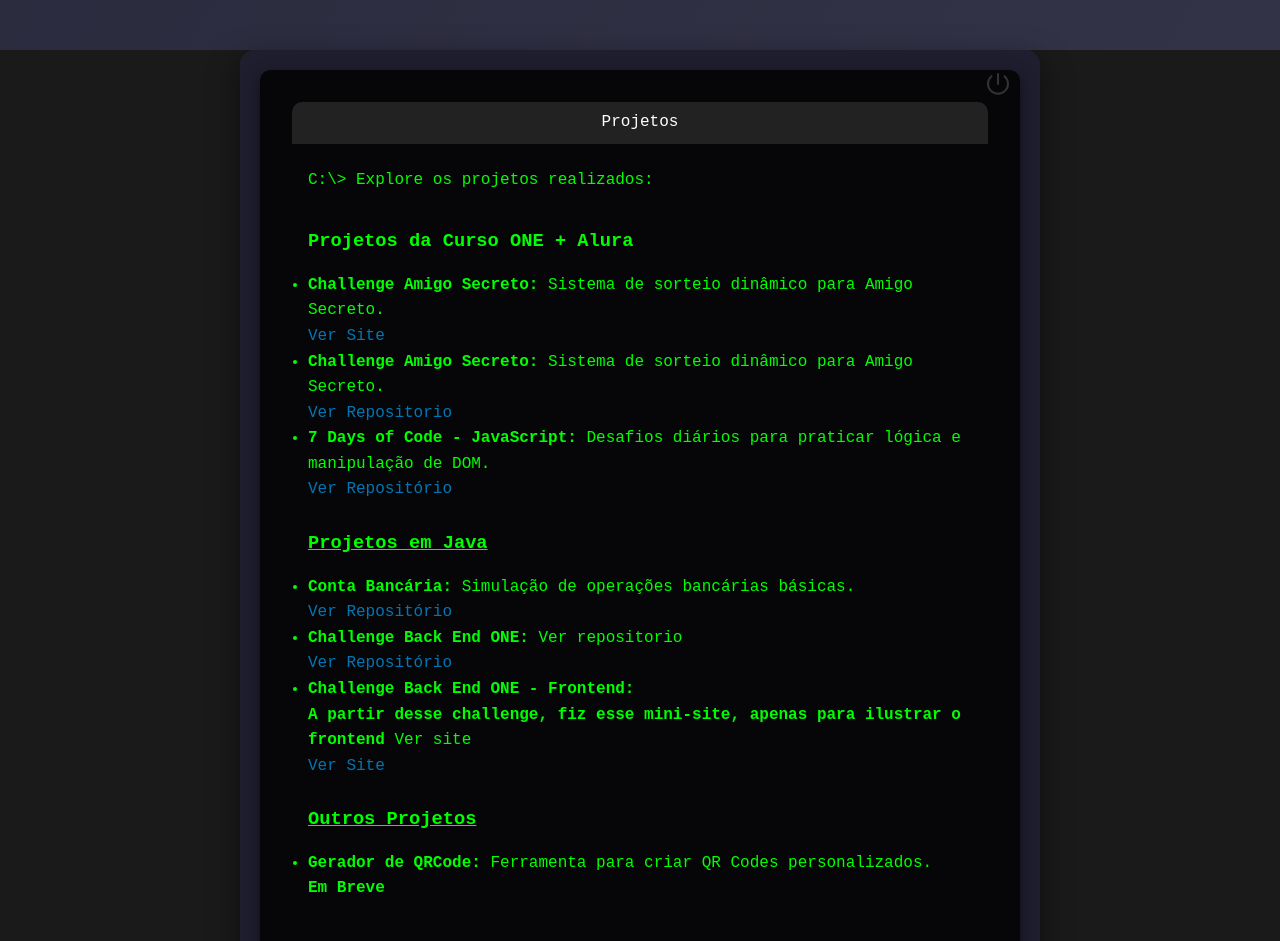
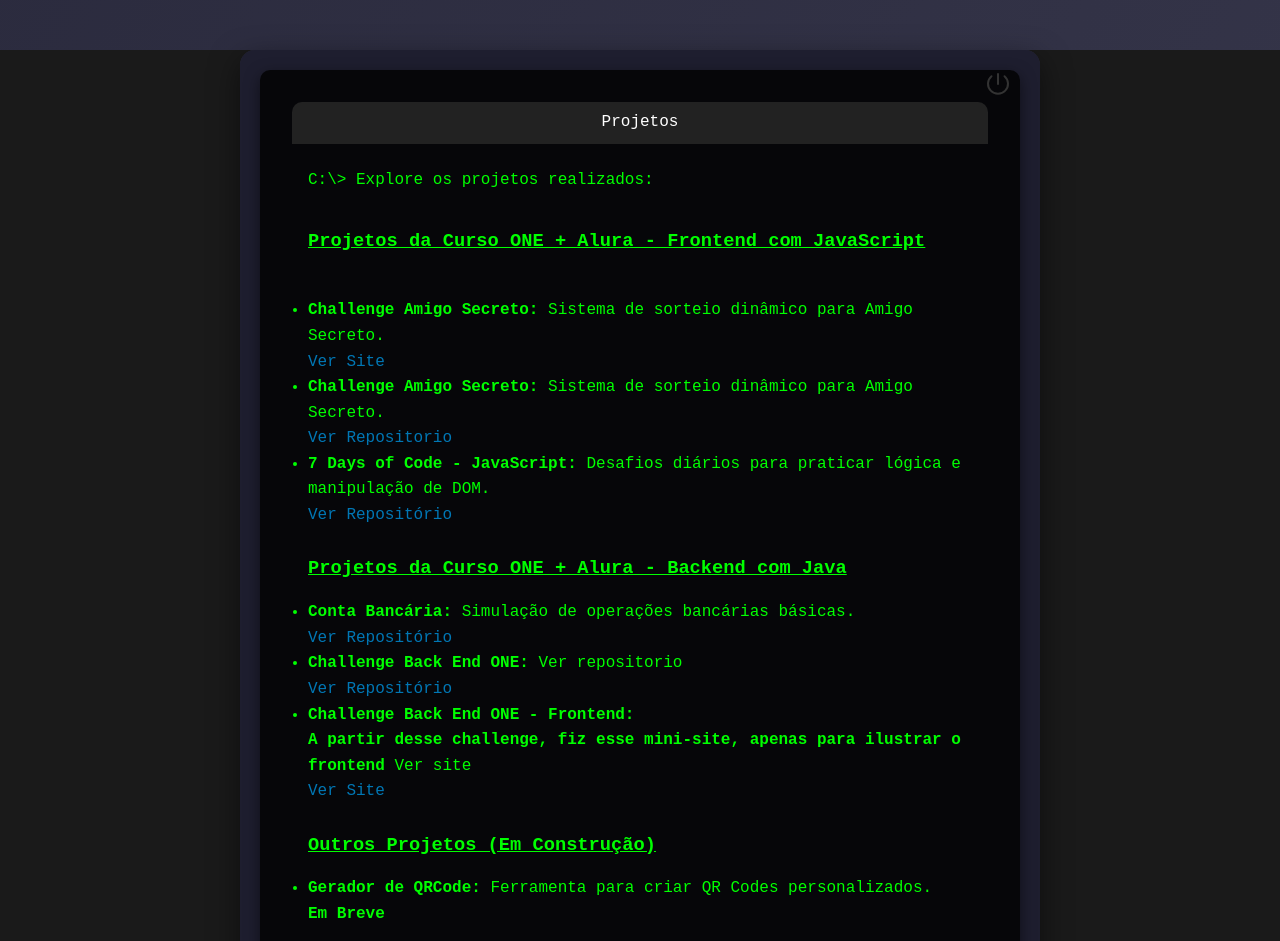
Before and after one commit to rafaelmartiniano/Portifolio, a plain HTML site: page Home/pages/projetos/projetos.html in a window 1280 px wide. Shown: the top 941 px of the page. Drawn offline with Linux system fonts and the light colour scheme.

Commit message:
Update projetos.html
Atualizado Titulos e textos

```diff
--- a/Home/pages/projetos/projetos.html
+++ b/Home/pages/projetos/projetos.html
@@ -29,11 +29,10 @@
           <span class="terminal-title">Projetos</span>
       </div>
         <div class="terminal-body">
-          <p class="terminal-line">C:\> Explore os projetos realizados:</p>
-          <br>
+          <p class="terminal-line">C:\> Explore os projetos realizados:</p><br>
+          <!-- Projetos da Alura -->
+          <h3 class="terminal-title"><u>Projetos da Curso ONE + Alura - Frontend com JavaScript</u></h3><br>
 
-          <!-- Projetos da Alura -->
-          <h3 class="terminal-title"></u>Projetos da Curso ONE + Alura</u></h3>
           <ul>
             <li>
               <strong>Challenge Amigo Secreto:</strong> Sistema de sorteio dinâmico para Amigo Secreto.<br>
@@ -51,7 +50,7 @@
           <br>
 
           <!-- Projetos em Java -->
-          <h3 class="terminal-title"><u>Projetos em Java</u></h3>
+          <h3 class="terminal-title"><u>Projetos da Curso ONE + Alura - Backend com Java</u></h3>
           <ul>
             <li>
               <strong>Conta Bancária:</strong> Simulação de operações bancárias básicas.<br>
@@ -70,7 +69,7 @@
           <br>
 
           <!-- Projetos em JavaScript -->
-          <h3 class="terminal-title"><u>Outros Projetos</u></h3>
+          <h3 class="terminal-title"><u>Outros Projetos (Em Construção)</u></h3>
           <ul>
             <li>
               <strong>Gerador de QRCode:</strong> Ferramenta para criar QR Codes personalizados.<br>
```
